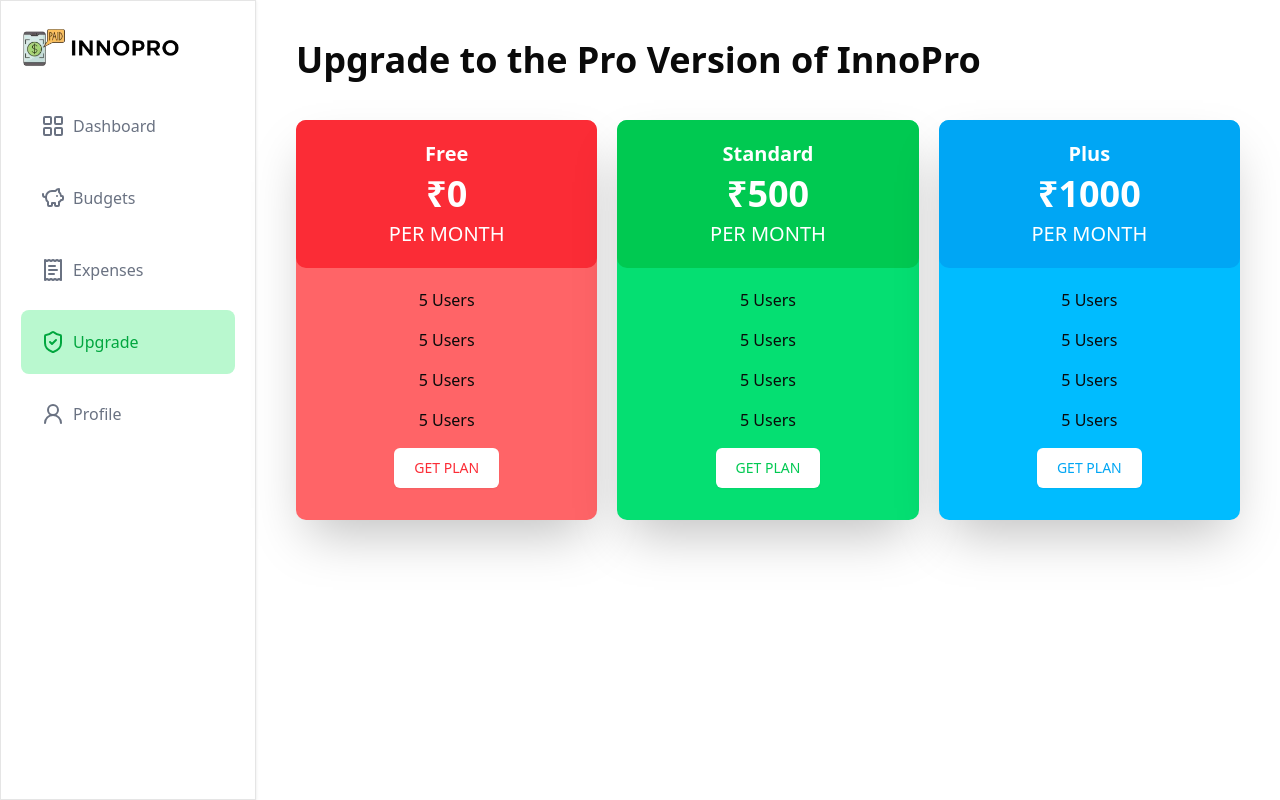
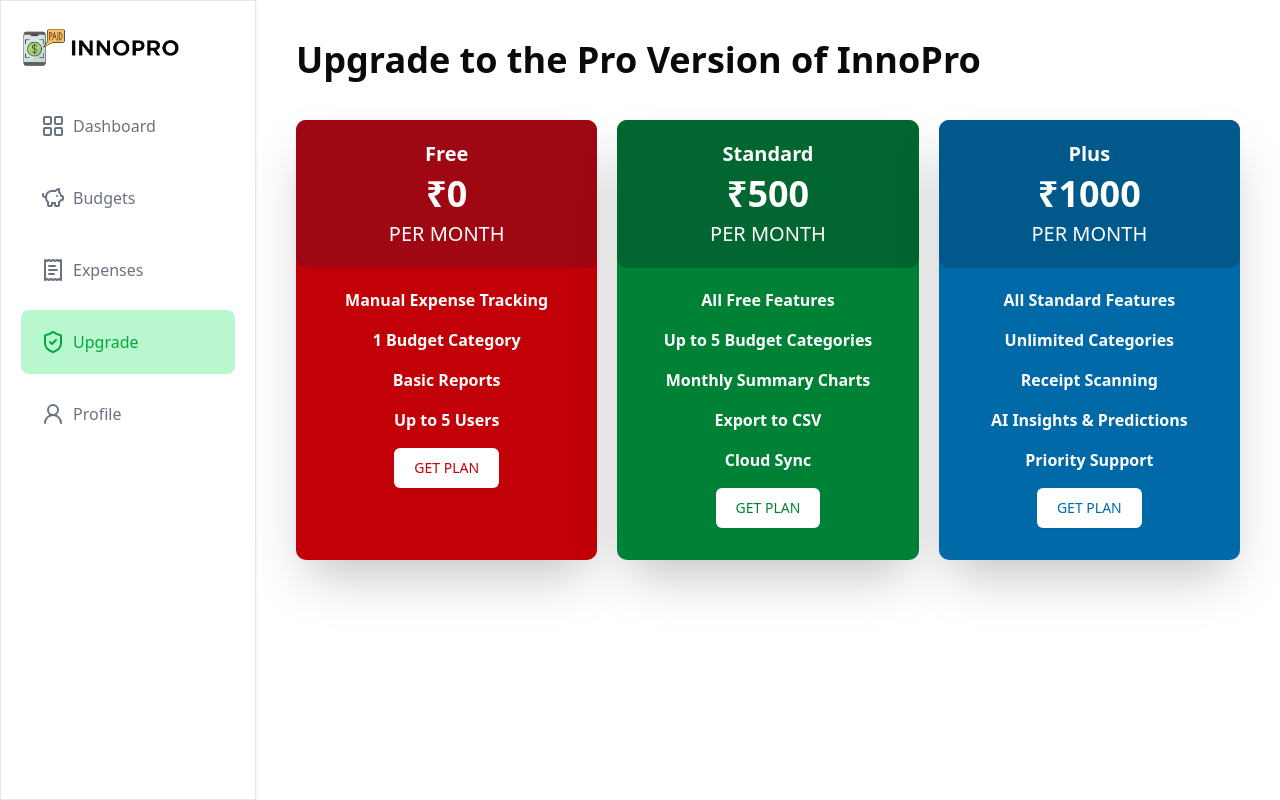
Before and after one commit to anurag77889/innopro-expense-tracker, a Next.js app: page /dashboard/upgrade in a window 1280 px wide. Built offline with nearby package versions, Linux system fonts and the light colour scheme; no server answers.

Commit message:
"Updated Profile Page"

```diff
--- a/app/(routes)/dashboard/_components/SideNav.jsx
+++ b/app/(routes)/dashboard/_components/SideNav.jsx
@@ -32,7 +32,13 @@
   return (
     <div className="h-screen p-5 border shadow-sm">
       <Link href={"/"}>
-        <Image src="/finalLogo.png" alt="logo" width={160} height={100} />
+        <Image
+          src="/finalLogo.png"
+          alt="logo"
+          width={160}
+          height={100}
+          priority
+        />
       </Link>
 
       <div className="mt-5">
--- a/app/(routes)/dashboard/budgets/page.jsx
+++ b/app/(routes)/dashboard/budgets/page.jsx
@@ -1,10 +1,22 @@
 import React from "react";
 import BudgetList from "./_components/BudgetList";
+import { Button } from "@/components/ui/button";
+import { Crown, Pen } from "lucide-react";
+
+import Link from "next/link";
 
 function Budgets() {
   return (
     <div className="p-10">
-      <h2 className="font-bold text-3xl">My Budgets</h2>
+      <div className="flex justify-between">
+        <h2 className="font-bold text-3xl">My Budgets</h2>
+        <Link href="/dashboard/upgrade">
+          <Button className="flex gap-2 cursor-pointer">
+            <Crown />
+            Upgrade to Pro version
+          </Button>
+        </Link>
+      </div>
       <BudgetList />
     </div>
   );
--- a/app/(routes)/dashboard/profile/page.jsx
+++ b/app/(routes)/dashboard/profile/page.jsx
@@ -1,12 +1,66 @@
+"use client";
 import React from "react";
-import { UserButton } from "@clerk/nextjs";
+import { UserButton, useUser } from "@clerk/nextjs";
+import {
+  CaseSensitive,
+  CaseSensitiveIcon,
+  CaseUpper,
+  LogIn,
+  Mail,
+} from "lucide-react";
 
 function page() {
+  const { user } = useUser();
   return (
-    <div className="p-10">
-      <h2 className="font-bold text-lg">User Profile</h2>
-      <div className="p-15 w-24 h-24">
+    <div className="p-10 ">
+      <div className="flex justify-between border-b-2 border-b-slate-300 pb-2 ">
+        <h2 className="font-semibold text-2xl ">User Profile</h2>
         <UserButton />
+      </div>
+      <div className="mt-10 grid md:grid-cols-2 sm:grid-cols-1 gap-16 font-semibold">
+        <div className="flex flex-col gap-4 p-5 rounded-lg shadow-md shadow-green-300">
+          <div className="flex flex-row gap-2 items-center">
+            <CaseUpper size="32px" className="mt-1.5" />
+            <h2 className="font-bold text-2xl">First Name</h2>{" "}
+          </div>
+          <span className="font-semibold text-xl">{user?.firstName}</span>
+        </div>
+
+        <div className="flex flex-col gap-4 p-5 rounded-lg shadow-md shadow-green-300">
+          <div className="flex flex-row gap-2 items-center">
+            <CaseUpper size="32px" className="mt-1.5" />
+            <span className="font-bold text-2xl">Last Name</span>{" "}
+          </div>
+
+          <span className="font-semibold text-xl">{user?.lastName}</span>
+        </div>
+        <div className="flex flex-col gap-4 p-5 rounded-lg shadow-md shadow-green-300">
+          <div className="flex flex-row gap-2 items-center">
+            <Mail className="mt-1" />
+            <h2 className="font-bold text-2xl">Email Address</h2>{" "}
+          </div>
+          <span className="font-semibold text-xl">
+            {user?.primaryEmailAddress?.emailAddress}
+          </span>
+        </div>
+
+        {user?.lastSignInAt && (
+          <div className="flex flex-col gap-4 p-5 rounded-lg  shadow-md shadow-green-300">
+            <div className="flex flex-row gap-2 items-center">
+              <LogIn />
+              <span className="font-bold text-2xl">Last Sign-In</span>
+            </div>
+
+            <span className="font-semibold text-xl">
+              {new Date(user.lastSignInAt).getUTCDate() +
+                "/" +
+                (new Date(user.lastSignInAt).getUTCMonth() + 1) +
+                "/" +
+                new Date(user.lastSignInAt).getUTCFullYear()}
+            </span>
+          </div>
+        )}
+        <h2>{user?.hasImage}</h2>
       </div>
     </div>
   );
--- a/app/(routes)/dashboard/upgrade/page.jsx
+++ b/app/(routes)/dashboard/upgrade/page.jsx
@@ -8,50 +8,58 @@
         Upgrade to the Pro Version of InnoPro
       </h2>
       <div className="grid md:grid-cols-3 sm:grid-cols-1 gap-5">
-        <div className="rounded-lg bg-red-400 shadow-2xl">
-          <div className="flex flex-col justify-center items-center bg-red-500 rounded-lg pt-5 pb-5 gap-1.5">
+        <div className="rounded-lg bg-red-700 shadow-2xl">
+          <div className="flex flex-col justify-center items-center bg-red-800 rounded-lg pt-5 pb-5 gap-1.5">
             <h4 className="text-xl font-bold text-white">Free</h4>
             <h1 className="text-4xl font-bold text-white">&#8377;0</h1>
             <h5 className="text-xl font-light text-white"> PER MONTH</h5>
           </div>
           <div className="flex flex-col justify-center items-center pt-5 gap-4 pb-8">
-            <h2>5 Users</h2>
-            <h2>5 Users</h2>
-            <h2>5 Users</h2>
-            <h2>5 Users</h2>
-            <Button className="text-red-500 bg-white p-5 rounded-sm cursor-pointer transition-transform duration-100 transform hover:scale-115 hover:bg-red-50">
+            <h2 className="text-white font-semibold">
+              Manual Expense Tracking
+            </h2>
+            <h2 className="text-white font-semibold">1 Budget Category</h2>
+            <h2 className="text-white font-semibold">Basic Reports</h2>
+            <h2 className="text-white font-semibold">Up to 5 Users</h2>
+            <Button className="text-red-700 bg-white p-5 rounded-sm cursor-pointer transition-transform duration-100 transform hover:scale-115 hover:bg-red-50">
               GET PLAN
             </Button>
           </div>
         </div>
-        <div className="rounded-lg bg-green-400 shadow-2xl">
-          <div className="flex flex-col justify-center items-center bg-green-500 rounded-lg pt-5 pb-5 gap-1.5">
+        <div className="rounded-lg bg-green-700 shadow-2xl">
+          <div className="flex flex-col justify-center items-center bg-green-800 rounded-lg pt-5 pb-5 gap-1.5">
             <h4 className="text-xl font-bold text-white">Standard</h4>
             <h1 className="text-4xl font-bold text-white">&#8377;500</h1>
             <h5 className="text-xl font-light text-white"> PER MONTH</h5>
           </div>
           <div className="flex flex-col justify-center items-center pt-5 gap-4 pb-8">
-            <h2>5 Users</h2>
-            <h2>5 Users</h2>
-            <h2>5 Users</h2>
-            <h2>5 Users</h2>
-            <Button className="text-green-500 bg-white p-5 rounded-sm cursor-pointer transition-transform duration-100 transform hover:scale-115 hover:bg-green-50">
+            <h2 className="text-white font-semibold">All Free Features</h2>
+            <h2 className="text-white font-semibold">
+              Up to 5 Budget Categories
+            </h2>
+            <h2 className="text-white font-semibold">Monthly Summary Charts</h2>
+            <h2 className="text-white font-semibold">Export to CSV</h2>
+            <h2 className="text-white font-semibold">Cloud Sync</h2>
+            <Button className="text-green-700 bg-white p-5 rounded-sm cursor-pointer transition-transform duration-100 transform hover:scale-115 hover:bg-green-50">
               GET PLAN
             </Button>
           </div>
         </div>
-        <div className="rounded-lg bg-sky-400 shadow-2xl">
-          <div className="flex flex-col justify-center items-center bg-sky-500 rounded-lg pt-5 pb-5 gap-1.5">
+        <div className="rounded-lg bg-sky-700 shadow-2xl">
+          <div className="flex flex-col justify-center items-center bg-sky-800 rounded-lg pt-5 pb-5 gap-1.5">
             <h4 className="text-xl font-bold text-white">Plus</h4>
             <h1 className="text-4xl font-bold text-white">&#8377;1000</h1>
             <h5 className="text-xl font-light text-white"> PER MONTH</h5>
           </div>
           <div className="flex flex-col justify-center items-center pt-5 gap-4 pb-8">
-            <h2>5 Users</h2>
-            <h2>5 Users</h2>
-            <h2>5 Users</h2>
-            <h2>5 Users</h2>
-            <Button className="text-sky-500 bg-white p-5 rounded-sm cursor-pointer transition-transform duration-100 transform hover:scale-115 hover:bg-sky-50">
+            <h2 className="text-white font-semibold">All Standard Features</h2>
+            <h2 className="text-white font-semibold">Unlimited Categories</h2>
+            <h2 className="text-white font-semibold">Receipt Scanning</h2>
+            <h2 className="text-white font-semibold">
+              AI Insights & Predictions
+            </h2>
+            <h2 className="text-white font-semibold">Priority Support</h2>
+            <Button className="text-sky-700 bg-white p-5 rounded-sm cursor-pointer transition-transform duration-100 transform hover:scale-115 hover:bg-sky-50">
               GET PLAN
             </Button>
           </div>
--- a/app/_components/Header.jsx
+++ b/app/_components/Header.jsx
@@ -16,6 +16,7 @@
           alt="logo"
           width={120}
           height={120}
+          priority
           className="cursor-pointer"
         />
       </Link>
--- a/package.json
+++ b/package.json
@@ -19,6 +19,7 @@
     "@radix-ui/react-slot": "^1.2.0",
     "class-variance-authority": "^0.7.1",
     "clsx": "^2.1.1",
+    "date-fns": "^4.1.0",
     "dialog": "^0.3.1",
     "drizzle-orm": "^0.41.0",
     "emoji-picker-react": "^4.12.2",
```
Also changed, not shown: 1 other file (tests, documents, lock files or other folders).
